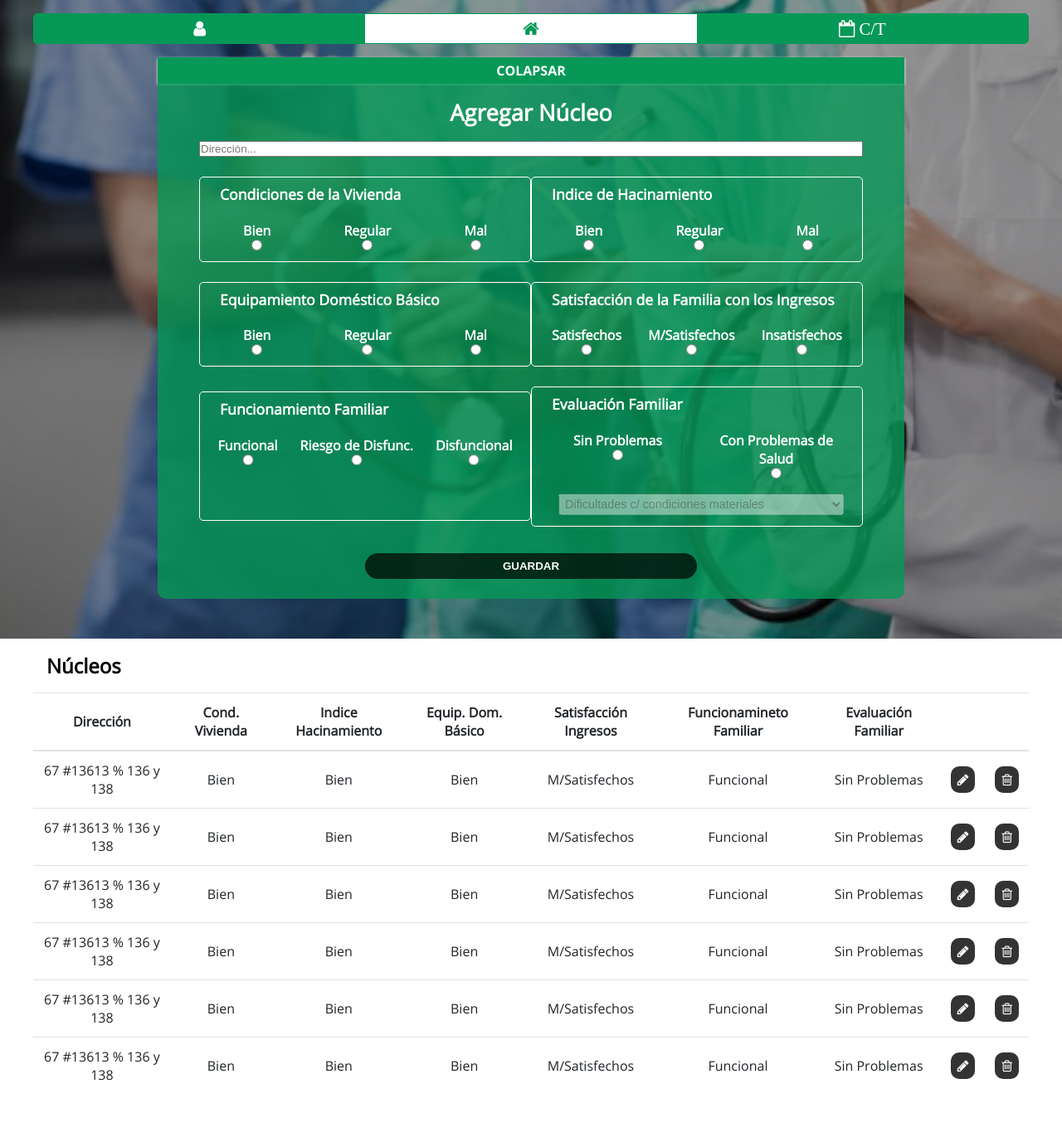
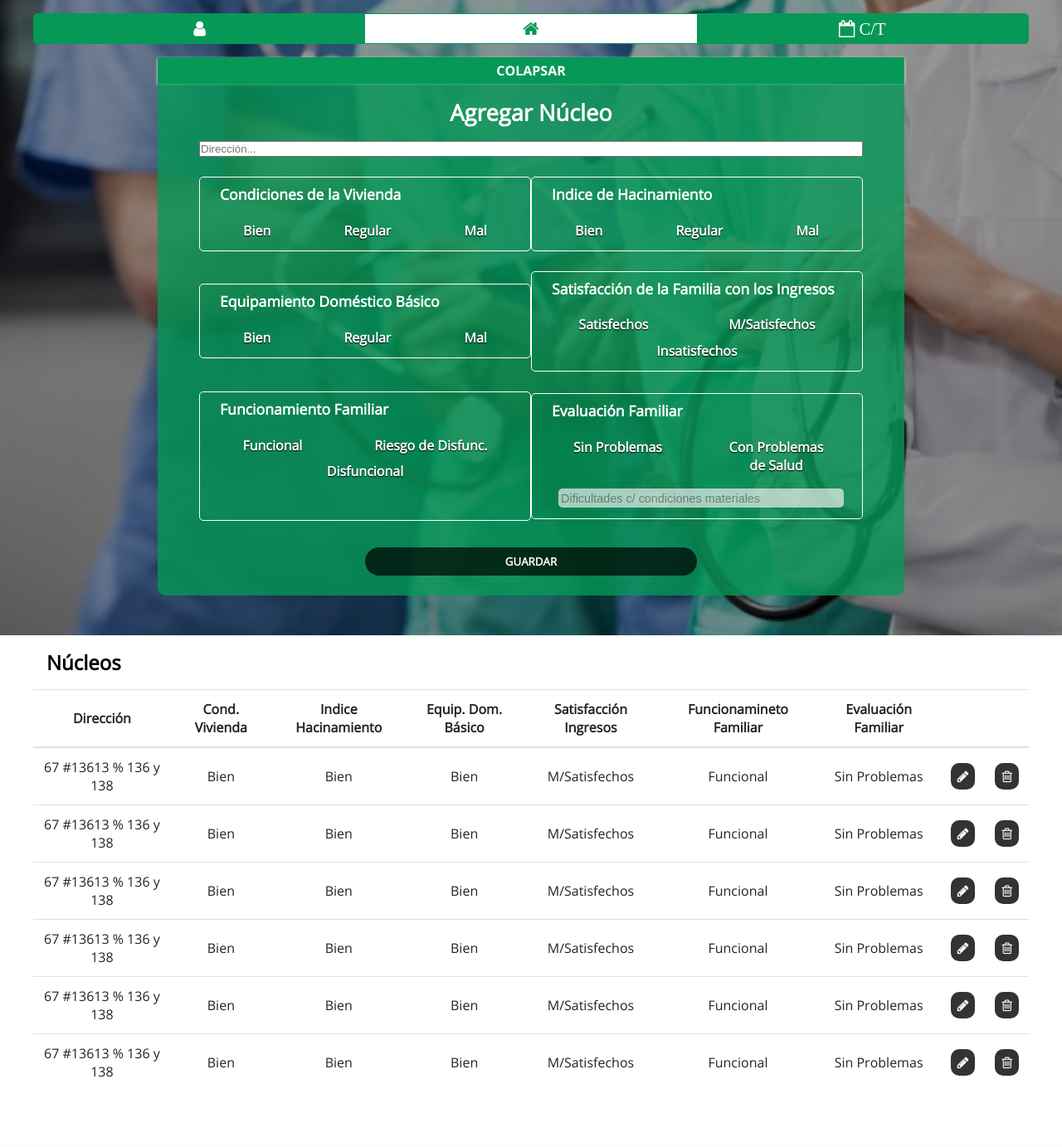
Before and after one commit to dttrujillo00/Consulta-Medica, a PHP site: page /pages/nucleos.php in a window 1280 px wide. Shown: the part 54-1437 px from the top of the page at 83% size. After the commit the page ends 1353 px from the top, so only its background shows below. Run offline with PHP 8.4, Linux system fonts and the light colour scheme.

Commit message:
Guardar cambios antes de actualizar del Repo

```diff
--- a/css/estilos.css
+++ b/css/estilos.css
@@ -145,6 +145,7 @@ a{
     text-transform: uppercase;
     font-weight: 700;
     transition: all .3s;
+    font-family: 'Open-sans-regular';
 
 }
 
@@ -213,6 +214,15 @@ input[type="file"] > input[type="button"]::-moz-focus-inner{
     z-index: 2;
 }
 
+select {
+    width: 100%;
+    border-radius: 5px;
+    appearance: none;
+    -moz-appearance: none;
+    -webkit-appearance: none;
+    border: none;
+    padding: .3rem;
+}
 
 /***********************
 ESTILOS HEADER
@@ -389,9 +399,9 @@ ESTILOS CUADRO AGREGAR PACIENTE
     color: white;
 }
 
-.form-agregar .contenedor-select{
+/*.form-agregar .contenedor-select{
     flex: 0 0 50%;
-}
+}*/
 
 .form-agregar button{
     margin: .5rem auto;
@@ -399,11 +409,11 @@ ESTILOS CUADRO AGREGAR PACIENTE
     width: 100%;
 }
 
-.contenedor-flex-select{
+/*.contenedor-flex-select{
     width: 100%;
     display: flex;
     margin-bottom: 1rem;
-}
+}*/
 
 .div-button{
     width: auto;
@@ -444,9 +454,20 @@ ESTILOS FORMULARIO NUCLEO
     margin: .3rem;
  }
 
+ .radio-container input{
+    display: none;
+ }
+
+ .radio-container input:checked + label{
+    background-color: rgba(0,0,0,.7);
+ }
+
  .radio-container label{
     font-weight: bold;
     text-align: center;
+    padding: 0 20px;
+    border-radius: 5px;
+    text-shadow: 0 1px 1px black;
  }
 
 .radio-container select{
@@ -861,6 +882,12 @@ ESTILOS RESPONSIVE
         margin-right: 1rem;
     }
 
+    .col-md-6{
+        flex: 0 0 calc(50% - 1rem);
+        max-width: calc(50% - 1rem);
+        margin-right: 1rem;
+    }
+
     .col-md-4{
         flex: 0 0 calc(33.3% - 1rem);
         max-width: calc(33.3% - 1rem);
--- a/pages/nucleos.php
+++ b/pages/nucleos.php
@@ -171,16 +171,16 @@
 
 						<div class="flex">
 							<div class="radio-container">
+								<input type="radio" name="clasif-condiciones" id="clasif-B-1">
 								<label for="clasif-B-1">Bien</label>
-								<input type="radio" name="clasif-condiciones" id="clasif-B-1">
 							</div>
 							<div class="radio-container">
+								<input type="radio" name="clasif-condiciones" id="clasif-R-1">
 								<label for="clasif-R-1">Regular</label>
-								<input type="radio" name="clasif-condiciones" id="clasif-R-1">
 							</div>
 							<div class="radio-container">
+								<input type="radio" name="clasif-condiciones" id="clasif-M-1">
 								<label for="clasif-M-1">Mal</label>
-								<input type="radio" name="clasif-condiciones" id="clasif-M-1">
 							</div>
 						</div>
 					</div>
@@ -190,16 +190,16 @@
 
 						<div class="flex">
 							<div class="radio-container">
+								<input type="radio" name="clasif-indice" id="clasif-B-2">
 								<label for="clasif-B-2">Bien</label>
-								<input type="radio" name="clasif-indice" id="clasif-B-2">
 							</div>
 							<div class="radio-container">
+								<input type="radio" name="clasif-indice" id="clasif-R-2">
 								<label for="clasif-R-2">Regular</label>
-								<input type="radio" name="clasif-indice" id="clasif-R-2">
 							</div>
 							<div class="radio-container">
+								<input type="radio" name="clasif-indice" id="clasif-M-2">
 								<label for="clasif-M-2">Mal</label>
-								<input type="radio" name="clasif-indice" id="clasif-M-2">
 							</div>
 						</div>
 
@@ -210,16 +210,16 @@
 
 						<div class="flex">
 							<div class="radio-container">
+								<input type="radio" name="clasif-equipamiento" id="clasif-B-3">
 								<label for="clasif-B-3">Bien</label>
-								<input type="radio" name="clasif-equipamiento" id="clasif-B-3">
 							</div>
 							<div class="radio-container">
+								<input type="radio" name="clasif-equipamiento" id="clasif-R-3">
 								<label for="clasif-R-3">Regular</label>
-								<input type="radio" name="clasif-equipamiento" id="clasif-R-3">
 							</div>
 							<div class="radio-container">
+								<input type="radio" name="clasif-equipamiento" id="clasif-M-3">
 								<label for="clasif-M-3">Mal</label>
-								<input type="radio" name="clasif-equipamiento" id="clasif-M-3">
 							</div>
 						</div>
 					</div>
@@ -229,16 +229,16 @@
 
 						<div class="flex">
 							<div class="radio-container">
+								<input type="radio" name="clasif-satisfaccion" id="clasif-satisfaccion-1">
 								<label for="clasif-satisfaccion-1">Satisfechos</label>
-								<input type="radio" name="clasif-satisfaccion" id="clasif-satisfaccion-1">
 							</div>
 							<div class="radio-container">
+								<input type="radio" name="clasif-satisfaccion" id="clasif-satisfaccion-2">
 								<label for="clasif-satisfaccion-2">M/Satisfechos</label>
-								<input type="radio" name="clasif-satisfaccion" id="clasif-satisfaccion-2">
 							</div>
 							<div class="radio-container">
+								<input type="radio" name="clasif-satisfaccion" id="clasif-satisfaccion-3">
 								<label for="clasif-satisfaccion-3">Insatisfechos</label>
-								<input type="radio" name="clasif-satisfaccion" id="clasif-satisfaccion-3">
 							</div>
 						</div>
 					</div>
@@ -248,16 +248,16 @@
 
 						<div class="flex">
 							<div class="radio-container">
+								<input type="radio" name="clasif-funcionamiento" id="clasif-funcionamiento-1">
 								<label for="clasif-funcionamiento-1">Funcional</label>
-								<input type="radio" name="clasif-funcionamiento" id="clasif-funcionamiento-1">
 							</div>
 							<div class="radio-container">
+								<input type="radio" name="clasif-funcionamiento" id="clasif-funcionamiento-2">
 								<label for="clasif-funcionamiento-2">Riesgo de Disfunc.</label>
-								<input type="radio" name="clasif-funcionamiento" id="clasif-funcionamiento-2">
 							</div>
 							<div class="radio-container">
+								<input type="radio" name="clasif-funcionamiento" id="clasif-funcionamiento-3">
 								<label for="clasif-funcionamiento-3">Disfuncional</label>
-								<input type="radio" name="clasif-funcionamiento" id="clasif-funcionamiento-3">
 							</div>
 						</div>
 					</div>
@@ -267,12 +267,12 @@
 
 						<div class="flex">
 							<div class="radio-container col-6">
+								<input type="radio" name="clasif-evaluacion" id="clasif-evaluacion-1">
 								<label for="clasif-evaluacion-1">Sin Problemas</label>
-								<input type="radio" name="clasif-evaluacion" id="clasif-evaluacion-1">
 							</div>
 							<div class="radio-container col-6">
+								<input type="radio" name="clasif-evaluacion" id="clasif-evaluacion-2">
 								<label for="clasif-evaluacion-2">Con Problemas de Salud</label>
-								<input type="radio" name="clasif-evaluacion" id="clasif-evaluacion-2">
 							</div>
 							<div class="radio-container col-12">
 								<select id="select-evaluacion">
```
Also changed, not shown: index.php (+4 -4 lines), modelos/nuceleos/modelo_nucleo.php (+5 -5 lines).
